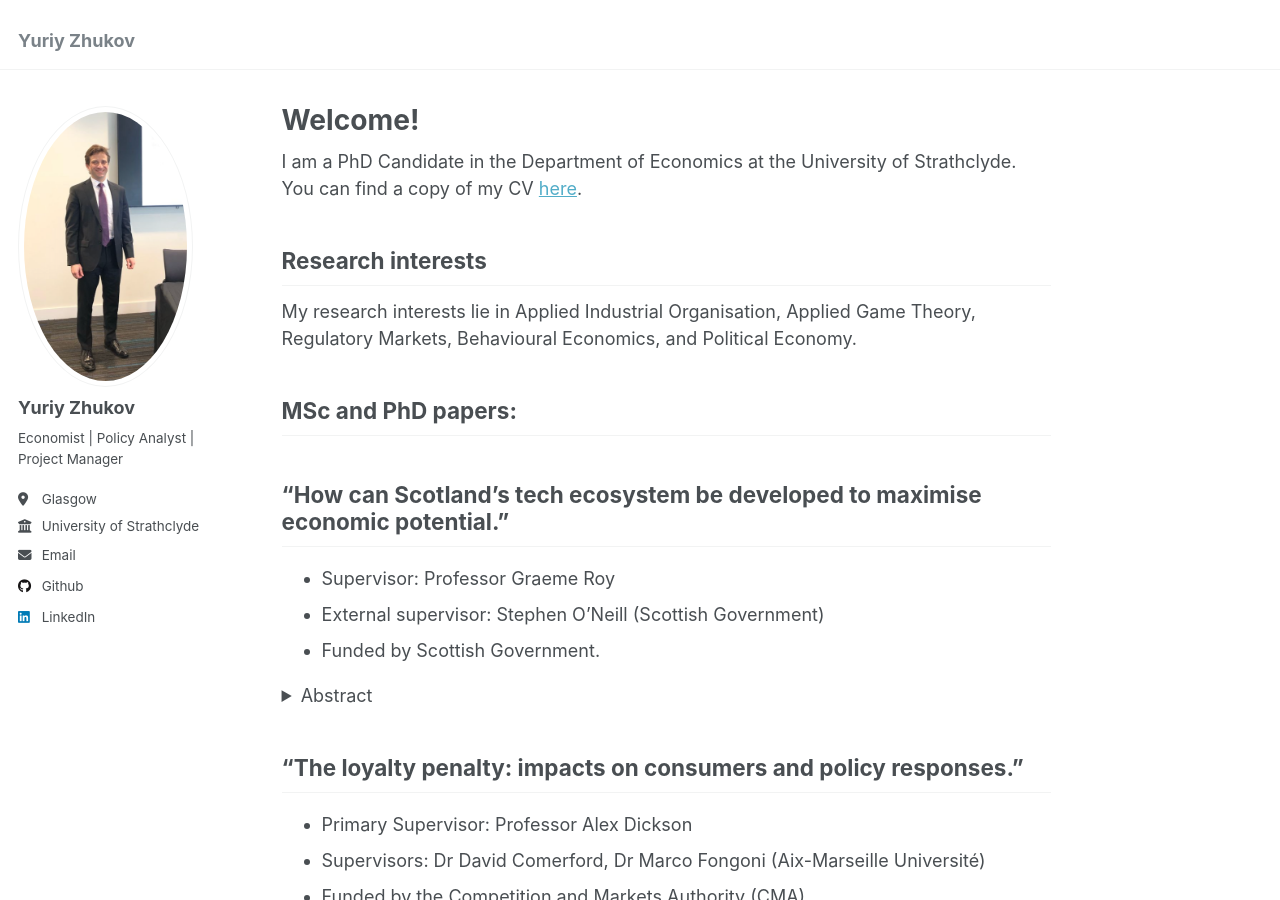
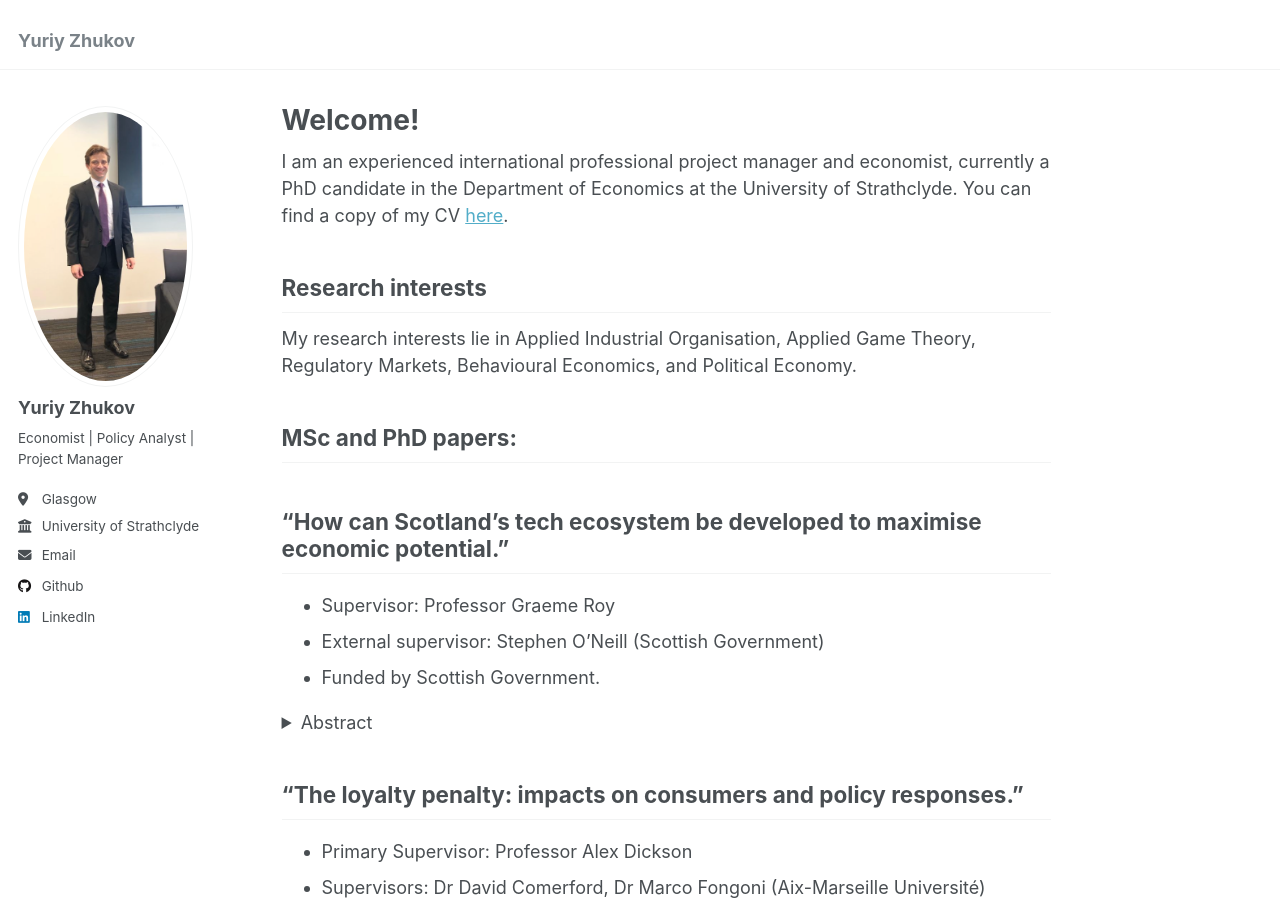
Before and after one commit to yurizhukov/yurizhukov.github.io, a Jekyll site: the page built from _pages/about.md, in a window 1280 px wide and 900 px high. Built offline with Jekyll 4.4.1, drawn with Linux system fonts in a browser that asks for light colours.

Commit message:
Update about.md

```diff
--- a/_pages/about.md
+++ b/_pages/about.md
@@ -8,7 +8,7 @@ redirect_from:
 ---
 
 
-I am a PhD Candidate in the Department of Economics at the University of Strathclyde.
+I am an experienced international professional project manager and economist, currently a PhD candidate in the Department of Economics at the University of Strathclyde.
 You can find a copy of my CV [here](https://yurizhukov.github.io/files/Zhukov-CV-November-2024.pdf).
 
 
```
